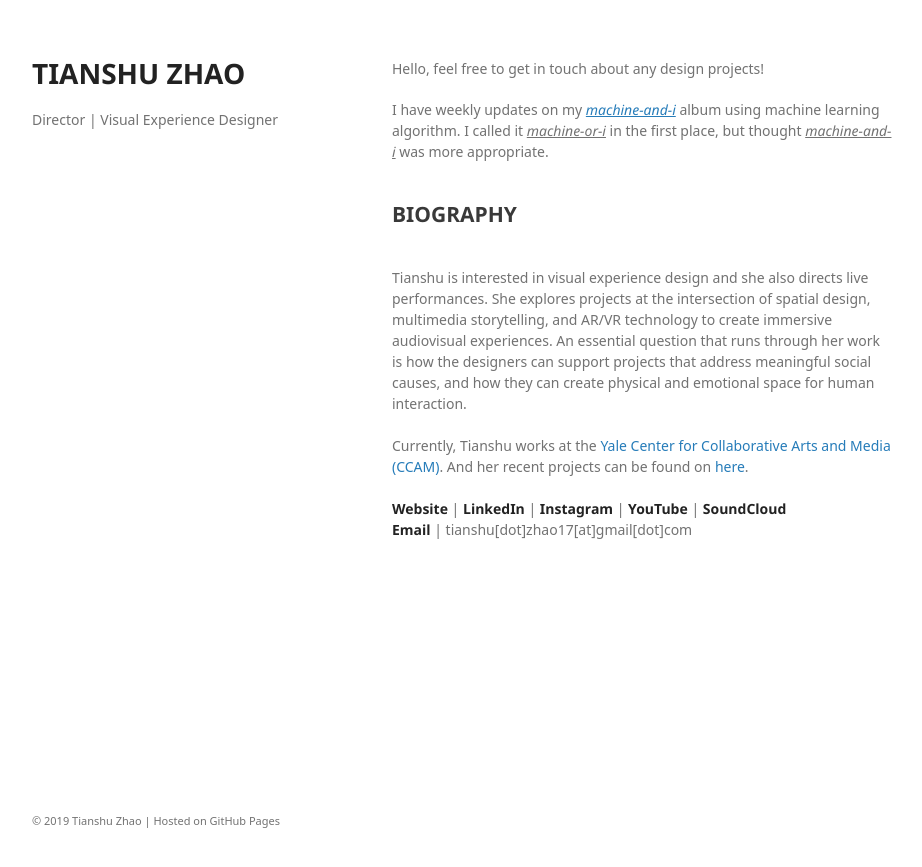
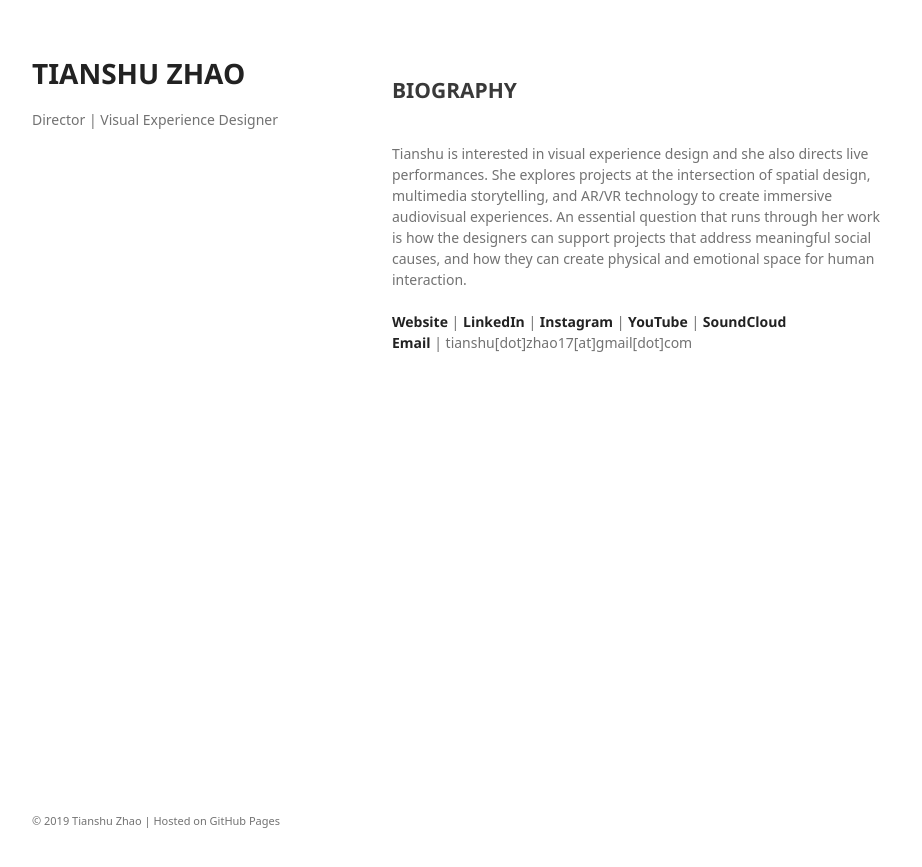
Before and after one commit to tianshu-z/tianshu-z.github.io, a Jekyll site: the page built from biography.html, in a window 1280 px wide. Shown: the top 867 px of the page, without its empty margins (178-1100 px from the left). Built offline with Jekyll 4.4.1, drawn with Linux system fonts in a browser that asks for light colours; some web fonts are replaced.

Commit message:
Update biography.html

```diff
--- a/biography.html
+++ b/biography.html
@@ -11,10 +11,6 @@ layout: default
 
   <body>
 
-    <p>Hello, feel free to get in touch about any design projects!</p>
-
-    <p>I have weekly updates on my <a href = "https://soundcloud.com/zoe-zhao-676421317/sets/machine-or-i"><i><u>machine-and-i</u></i></a> album using machine learning algorithm. I called it <i><u>machine-or-i</u></i> in the first place, but thought <i><u>machine-and-i</u></i> was more appropriate.</p>
-
   <br>
     <h2>BIOGRAPHY</h2>
   <br>
@@ -22,10 +18,6 @@ layout: default
 Tianshu is interested in visual experience design and she also directs live performances. She explores projects at the intersection of spatial design, multimedia storytelling, and AR/VR technology to create immersive audiovisual experiences. An essential question that runs through her work is how the designers can support projects that address meaningful social causes, and how they can create physical and emotional space for human interaction.
     <br>
     <br>
-Currently, Tianshu works at the <a href="https://ccam.yale.edu"> Yale Center for Collaborative Arts and Media (CCAM)</a>.
-And her recent projects can be found on <a href="https://tianshu-z.github.io/work.html">here</a>.
-  <br>
-  <br>
 
 <a href="https://tianshu-z.github.io"><strong>Website</strong></a> | <a href="https://www.linkedin.com/in/tianshu-zhao-60348766/"><strong>LinkedIn</strong></a> | <a href="https://www.instagram.com/zoe_zhao17"><strong>Instagram</strong></a> | <a href="https://www.youtube.com/channel/UCl8aHmXObdkvdteCA-g0PMg?view_as=subscriber"><strong>YouTube</strong></a> | <a href = "https://soundcloud.com/you/tracks"><strong>SoundCloud</strong></a>
 <br><strong>Email</strong> | tianshu[dot]zhao17[at]gmail[dot]com
```
